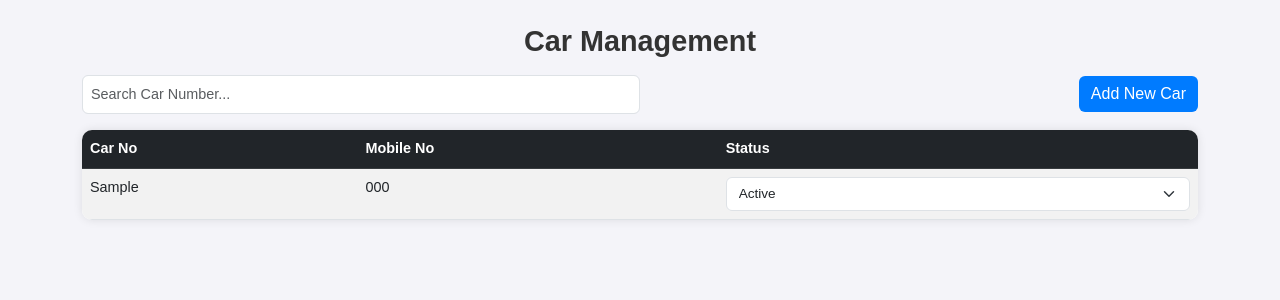
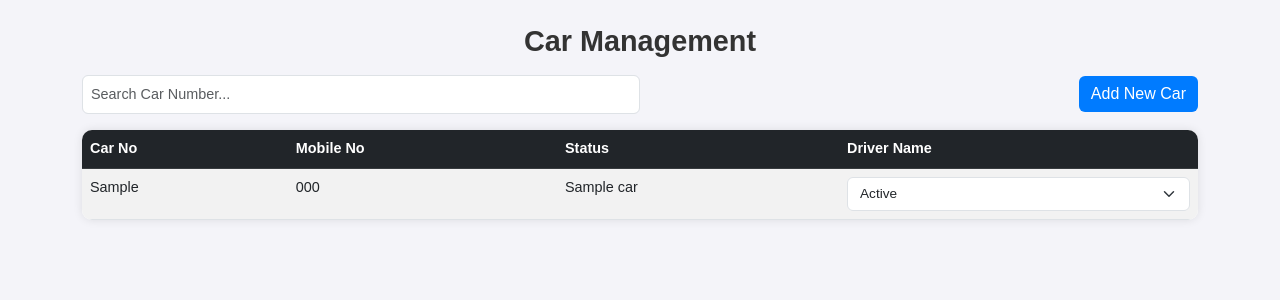
Before and after one commit to Nikhilgomechanic/agent_dashboard, a Flask app: template templates/owner_insert.html in a window 1280 px wide. Shown: the top 300 px of the page. Run offline with Flask 3, Linux system fonts and the light colour scheme; the template is opened without the code that fills it: most values are stand-ins (such as "Sample title", 1, 10 or a date in 2020); parts of the project's set-up code (start-up, migrations or seed data) failed here and were passed over.

Commit message:
owner_insert.html

```diff
--- a/templates/owner_insert.html
+++ b/templates/owner_insert.html
@@ -87,6 +87,7 @@
                 <th>Car No</th>
                 <th>Mobile No</th>
                 <th>Status</th>
+                <th>Driver Name</th>
             </tr>
         </thead>
         <tbody id="carTable">
@@ -94,6 +95,7 @@
             <tr>
                 <td>{{ car.car_no }}</td>
                 <td>{{ car.mobile_no }}</td>
+                <td>{{ car.driver_name }}</td>
                 <td>
                     <form action="{{ url_for('update_status', car_no=car.car_no) }}" method="POST">
                         <select name="car_status" class="form-select" onchange="this.form.submit()">
@@ -125,6 +127,10 @@
                     <div class="mb-3">
                         <label for="mobile_no" class="form-label">Mobile Number</label>
                         <input type="text" class="form-control" id="mobile_no" name="mobile_no" required>
+                    </div>
+                    <div class="mb-3">
+                        <label for="diver_name" class="form-label">Driver Name</label>
+                        <input type="text" class="form-control" id="diver_name" name="diver_name" required>
                     </div>
                     <div class="mb-3">
                         <label for="car_status" class="form-label">Status</label>
```
